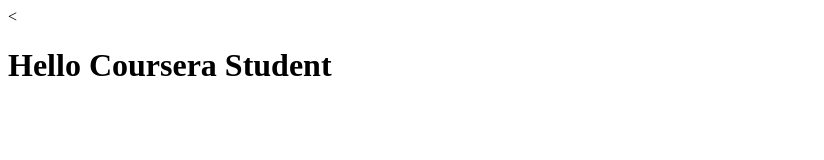
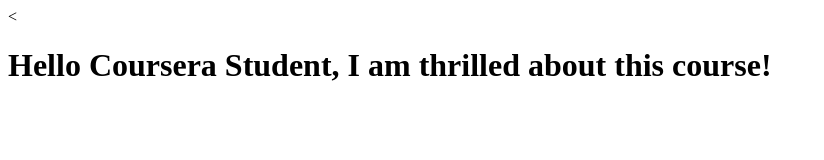
Before and after one commit to qpguo/coursera-test, a plain HTML site: page index.html in a window 1280 px wide. Shown: the whole page, without its empty margins (0-824 px from the left). Drawn offline with Linux system fonts and the light colour scheme.

Commit message:
Next version of web file

```diff
--- a/index.html
+++ b/index.html
@@ -5,6 +5,6 @@
     <title>Hello Coursera</title>
   </head>
   <body>
-    <<h1>Hello Coursera Student</h1>
+    <<h1>Hello Coursera Student, I am thrilled about this course!</h1>
   </body>
 </html>
```
